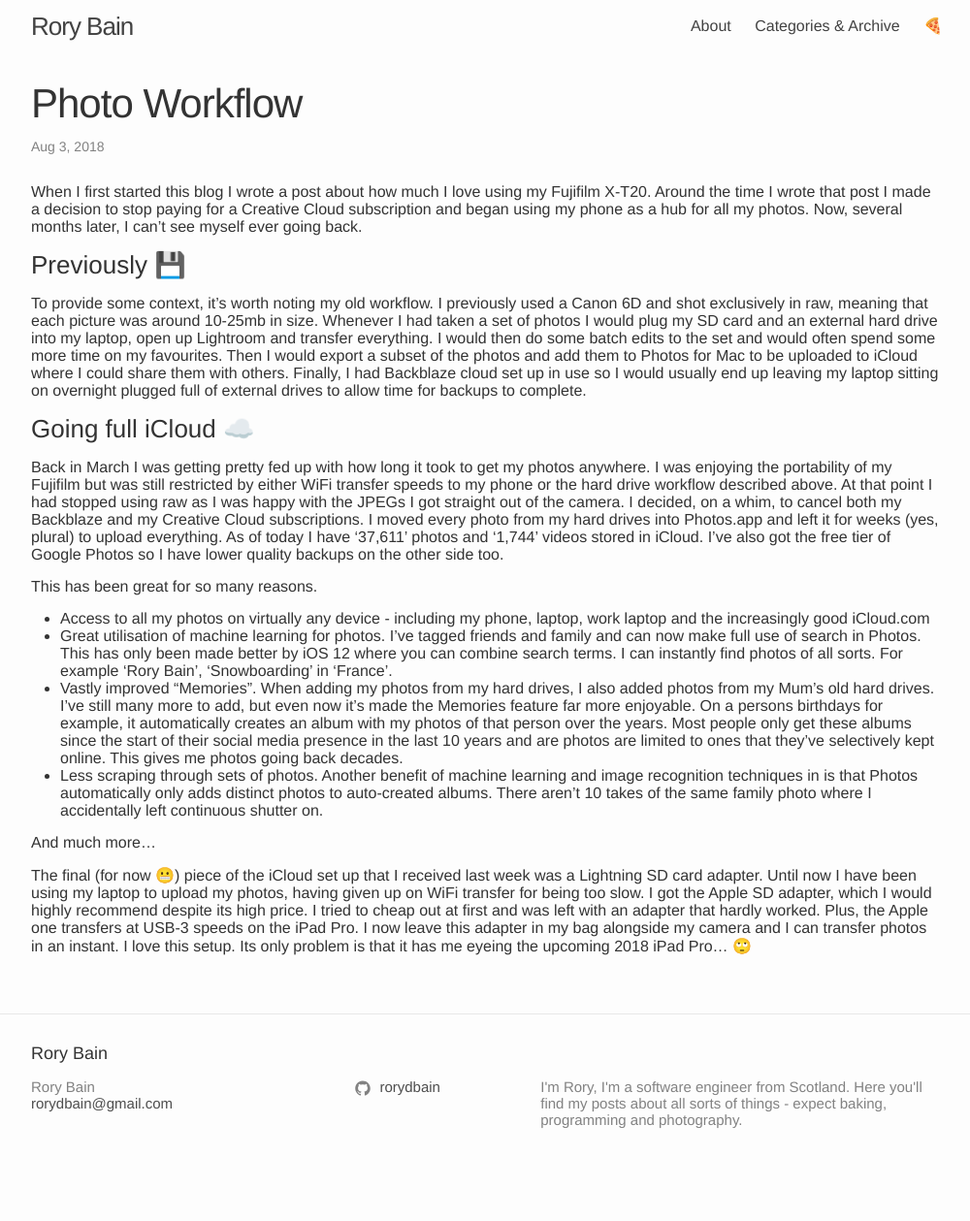
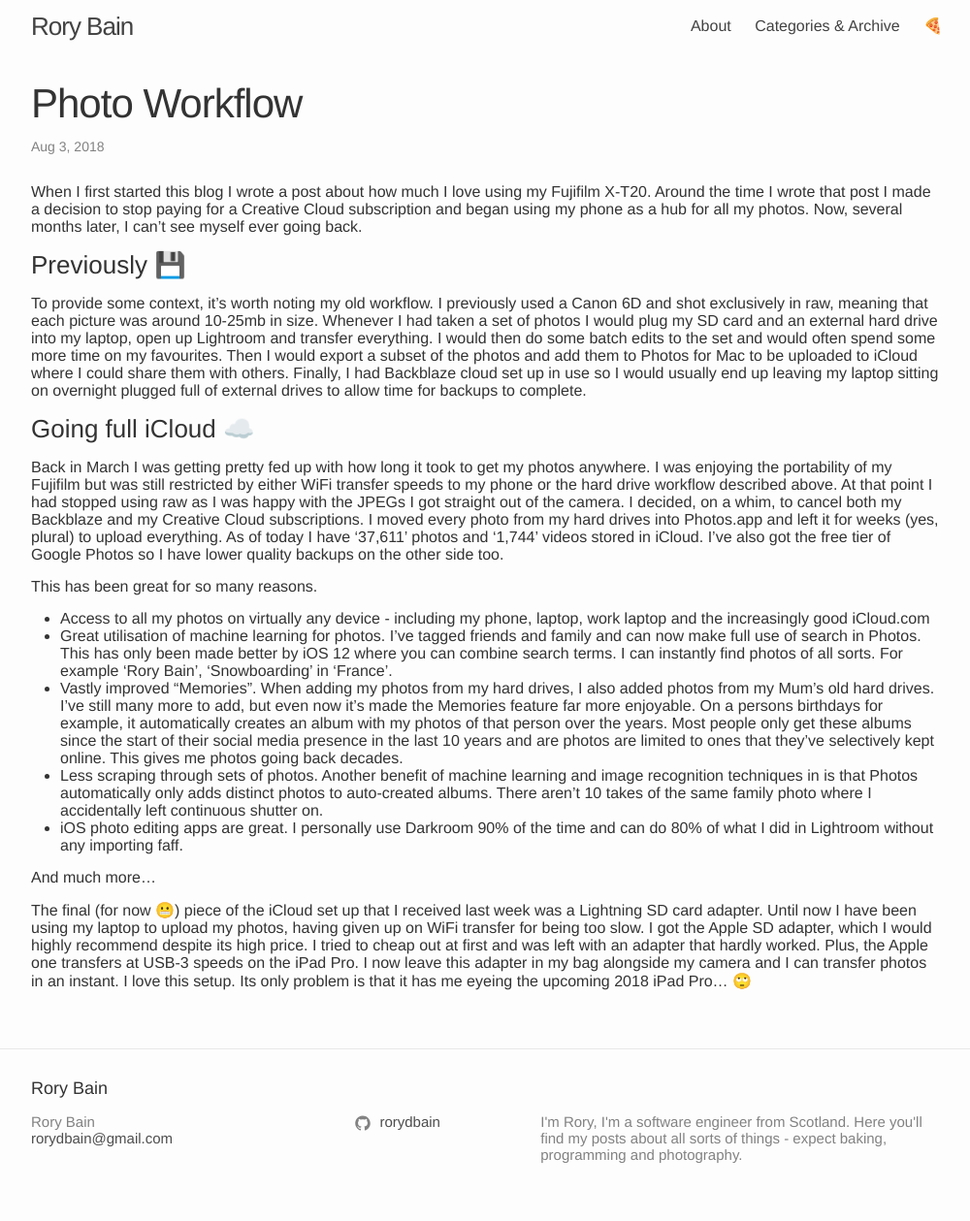
Before and after one commit to rorydbain/rorydbain.github.io, a Jekyll site: the page built from _posts/2018-08-03-photo-workflow.markdown, in a window 1280 px wide. Shown: the whole page at 97% size, without its empty margins (138-1138 px from the left). Built offline with Jekyll 4.4.1, drawn with Linux system fonts in a browser that asks for light colours; our own code applies the rules of GitHub Pages for plain Markdown files; comment, search, counter and statistics services are not loaded; before the commit the page ends 1223 px from its top, so only the background shows below that.

Commit message:
adds darkroom note

```diff
--- a/_posts/2018-08-03-photo-workflow.markdown
+++ b/_posts/2018-08-03-photo-workflow.markdown
@@ -12,6 +12,7 @@
 * Great utilisation of machine learning for photos. I’ve tagged friends and family and can now make full use of search in Photos. This has only been made better by iOS 12 where you can combine search terms. I can instantly find photos of all sorts. For example ‘Rory Bain’, ‘Snowboarding’ in ‘France’.
 * Vastly improved “Memories”. When adding my photos from my hard drives, I also added photos from my Mum’s old hard drives. I’ve still many more to add, but even now it’s made the Memories feature far more enjoyable. On a persons birthdays for example, it automatically creates an album with my photos of that person over the years. Most people only get these albums since the start of their social media presence in the last 10 years and are photos are limited to ones that they’ve selectively kept online. This gives me photos going back decades.
 * Less scraping through sets of photos. Another benefit of machine learning and image recognition techniques in is that Photos automatically only adds distinct photos to auto-created albums. There aren’t 10 takes of the same family photo where I accidentally left continuous shutter on.
+* iOS photo editing apps are great. I personally use Darkroom 90% of the time and can do 80% of what I did in Lightroom without any importing faff.
 
 And much more...
 
```
